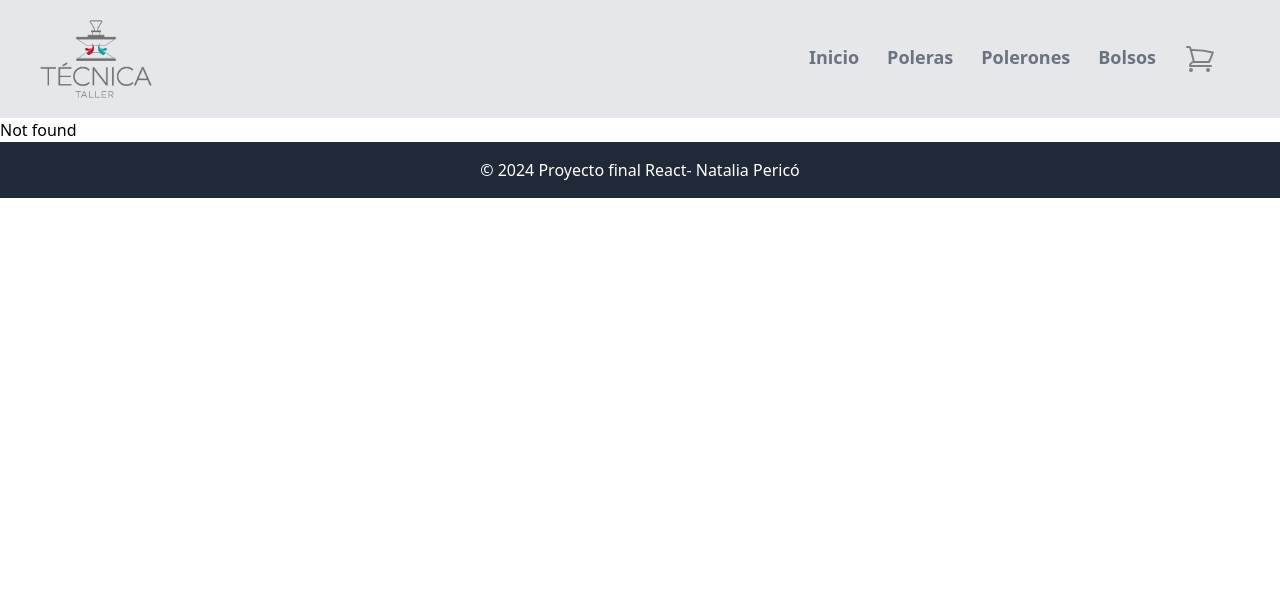
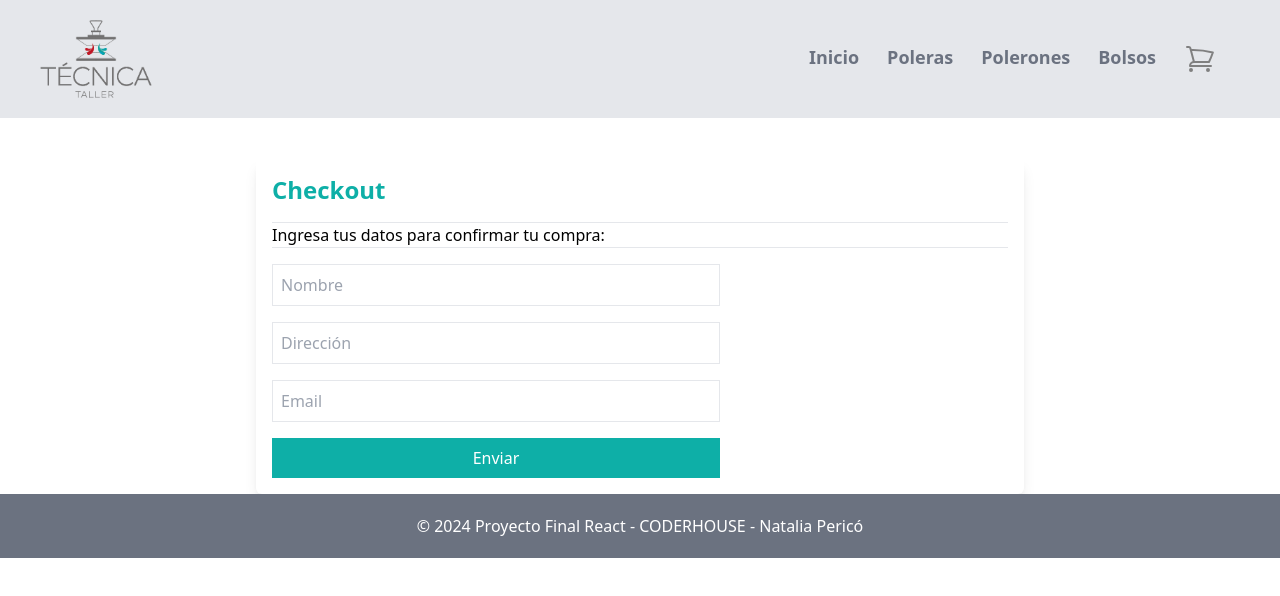
Before and after one commit to npericov/RJ-NataliaPerico, a React (Vite) app: page /checkout in a window 1280 px wide. Before the commit this address led to /not-found. Shown: the top 596 px of the page. Built offline with nearby package versions, Linux system fonts and the light colour scheme.

Commit message:
Checkout estructura

```diff
--- a/package.json
+++ b/package.json
@@ -14,7 +14,8 @@
     "react": "^18.2.0",
     "react-dom": "^18.2.0",
     "react-icons": "^4.12.0",
-    "react-router-dom": "^6.21.1"
+    "react-router-dom": "^6.21.1",
+    "sweetalert2": "^11.10.4"
   },
   "devDependencies": {
     "@types/react": "^18.2.37",
--- a/src/App.jsx
+++ b/src/App.jsx
@@ -3,10 +3,11 @@ import CartView from './components/CartView/CartView';
 import Navbar from './components/Navbar/Navbar';
 import ItemListContainer from './components/ItemListContainer/ItemListContainer';
 import ItemDetailContainer from './components/ItemDetailContainer/ItemDetailContainer';
-import { CartProvider } from './context/CardContext';
+import { CartProvider } from './context/CartContext';
 import { UserProvider } from './context/UserContext';
 import { BrowserRouter, Routes, Route, Navigate } from 'react-router-dom';
 import Footer from './components/Footer/footer';
+import Checkout from './components/Checkout/Checkout';
 
 
 
@@ -23,6 +24,7 @@ function App () {
             <Route path="/productos/:categoryId" element={ <ItemListContainer /> }/>
             <Route path="/item/:itemId" element={ <ItemDetailContainer /> } />
             <Route path="/cart" element={ <CartView /> } />
+            <Route path="/checkout" element={<Checkout />} />
 
 
 
--- a/src/components/CartView/CartView.jsx
+++ b/src/components/CartView/CartView.jsx
@@ -1,9 +1,12 @@
 import React, { useContext } from "react";
-import { CartContext } from "../../context/CardContext";
+import { CartContext } from "../../context/CartContext";
 import Boton from "../Renderprops/Boton";
 import trashIcon from "../../assets/trash.svg";
 import { UserContext } from "../../context/UserContext";
 import EmtpyCart from "./EmtpyCart";
+import { Link } from 'react-router-dom';
+
+
 
 
 const CartView = () => {
@@ -16,7 +19,7 @@ const CartView = () => {
     return (
         <section className="container mt-10 max-w-screen-md mx-auto bg-white rounded-md shadow-lg hover:shadow-2xl overflow-visible p-4">
             <p className="text-gray-500 mb-4">Bienvenido: {user.email}</p>
-            <h2 className="text-2xl font-semibold text-tecnica mb-4">Resumen de tu compra</h2>
+            <h2 className="text-2xl font-semibold text-tecnica mb-4">Tu carrito</h2>
             <hr />
 
             <ul className="p-4">
@@ -41,9 +44,17 @@ const CartView = () => {
             </ul>
 
             <h4 className="text-2xl font-bold text-gray-500 mb-4">Total: $ {totalCart()}</h4>
-            <Boton onClick={clearCart} className="bg-tecnica text-white px-4 py-2 rounded">
-            Vaciar carrito
-            </Boton>
+            <div className="flex justify-between">
+
+                <Boton className="bg-tecnica text-white px-4 py-2 rounded">
+                <Link to="/checkout">Finalizar mi compra</Link>
+                </Boton>
+
+                <Boton onClick={clearCart} className="bg-gray-500 text-white px-4 py-2 rounded">
+                Vaciar carrito
+                </Boton>
+            </div>
+
         </section>
     );
 };
--- /dev/null
+++ b/src/components/Checkout/Checkout.jsx
@@ -0,0 +1,98 @@
+
+import { useContext, useState } from "react";
+import { CartContext } from "../../context/CartContext";
+import { db } from "../../firebase/config";
+import { collection, addDoc } from "firebase/firestore";
+import Swal from "sweetalert2";
+
+const Checkout = () => {
+    const { cart, totalCart, clearCart } = useContext(CartContext);
+
+    const [values, setValues] = useState({
+    nombre: "",
+    direccion: "",
+    email: "",
+    });
+
+    const [orderId, setOrderId] = useState(null);
+
+    const handleInputChange = (e) => {
+    setValues({
+        ...values,
+        [e.target.name]: e.target.value,
+        });
+    };
+
+    const handleSubmit = (e) => {
+    e.preventDefault();
+
+    const orden = {
+        cliente: values,
+        items: cart,
+        total: totalCart(),
+        fecha: new Date(),
+    };
+
+    const ordersRef = collection(db, "orders");
+
+    addDoc(ordersRef, orden)
+        .then((doc) => {
+        setOrderId(doc.id);
+        clearCart();
+        Swal.fire("Gracias por tu compra!");
+        })
+        .catch((error) => {
+        console.error("Error al agregar el documento:", error);
+        });
+    };
+
+    return (
+    <div className="container mt-10 max-w-screen-md mx-auto bg-white rounded-md shadow-lg hover:shadow-2xl overflow-visible p-4">
+        <h2 className="text-2xl font-semibold text-tecnica mb-4">Checkout</h2>
+        <hr />
+        <h2>Ingresa tus datos para confirmar tu compra:</h2>
+        <hr />
+
+        {orderId ? (
+        <div className="container m-auto mt-10">
+            <h2 className="text-4xl font-semibold text-gray-500">Gracias por tu compra</h2>
+            <hr />
+            <p>Tu código de orden es: {orderId}</p>
+        </div>
+        ) : (
+        <form onSubmit={handleSubmit} className="flex flex-col gap-4 max-w-md mt-4">
+            <input
+            className="border p-2"
+            type="text"
+            placeholder="Nombre"
+            value={values.nombre}
+            onChange={handleInputChange}
+            name="nombre"
+            />
+
+            <input
+            className="border p-2"
+            type="text"
+            placeholder="Dirección"
+            value={values.direccion}
+            onChange={handleInputChange}
+            name="direccion"
+            />
+            <input
+            className="border p-2"
+            type="email"
+            placeholder="Email"
+            value={values.email}
+            onChange={handleInputChange}
+            name="email"
+            />
+            <button type="submit" className="bg-tecnica text-white py-2">
+            Enviar
+            </button>
+        </form>
+    )}
+    </div>
+);
+};
+
+export default Checkout;
--- a/src/components/Footer/Footer.jsx
+++ b/src/components/Footer/Footer.jsx
@@ -1,9 +1,7 @@
-import React from 'react';
-
 const Footer = () => {
     return (
-        <footer className="bg-gray-800 text-white p-4 text-center">
-            <p>&copy; 2024 Proyecto final React- Natalia Pericó</p>
+        <footer className=" w-full bg-gray-500 text-white p-5 text-center">
+            <p>&copy; 2024 Proyecto Final React - CODERHOUSE - Natalia Pericó</p>
         </footer>
     );
 };
--- a/src/components/ItemDetail/ItemDetail.jsx
+++ b/src/components/ItemDetail/ItemDetail.jsx
@@ -1,7 +1,7 @@
 import { useContext, useState } from 'react';
 import Boton from '../Renderprops/Boton';
 import QuantitySelector from '../ItemDetail/QuantitySelector.jsx';
-import { CartContext } from '../../context/CardContext.jsx';
+import { CartContext } from '../../context/CartContext.jsx';
 import { Link, useNavigate } from "react-router-dom";
 import returnIcon from '../../assets/return.svg';
 
@@ -27,7 +27,7 @@ const ItemDetail = ({ item }) => {
     };
 
     return (
-        <div className="container mx-auto mt-10">
+        <div className="container mx-auto mt-10 mb-20">
             <div className="max-w-screen-md mx-auto bg-white rounded-md shadow-lg hover:shadow-2xl overflow-visible">
                 <div className="p-2 m-4 mt-2 mb-2">
                     <Link onClick={handleVolver} >
@@ -48,9 +48,9 @@ const ItemDetail = ({ item }) => {
 
                         <div className="flex flex-col items-start mt-4">
                         <Boton>
-                            <Link to="/cart">Terminar mi compra</Link>
+                            <Link to="/cart">Ver mi carrito</Link>
                         </Boton>
-                        <Boton onClick={handleVolver} className='mt-2'>Continuar comprando</Boton>
+                        <Boton onClick={handleVolver} className='mt-4'>Continuar comprando</Boton>
                     </div>
                         ) : (
                             <>
--- a/src/components/Navbar/Cartwidget.jsx
+++ b/src/components/Navbar/Cartwidget.jsx
@@ -3,7 +3,7 @@
 import { Link } from 'react-router-dom'
 import cartIcon from '../../assets/cart.svg'
 import { useContext } from 'react'
-import { CartContext } from '../../context/CardContext'
+import { CartContext } from '../../context/CartContext'
 
 const CartWidget = () => {
     const { itemsInCart } = useContext(CartContext)
```
Also changed, not shown: src/context/CartContext.jsx (renamed from src/context/CardContext.jsx), 1 other file (tests, documents, lock files or other folders).
